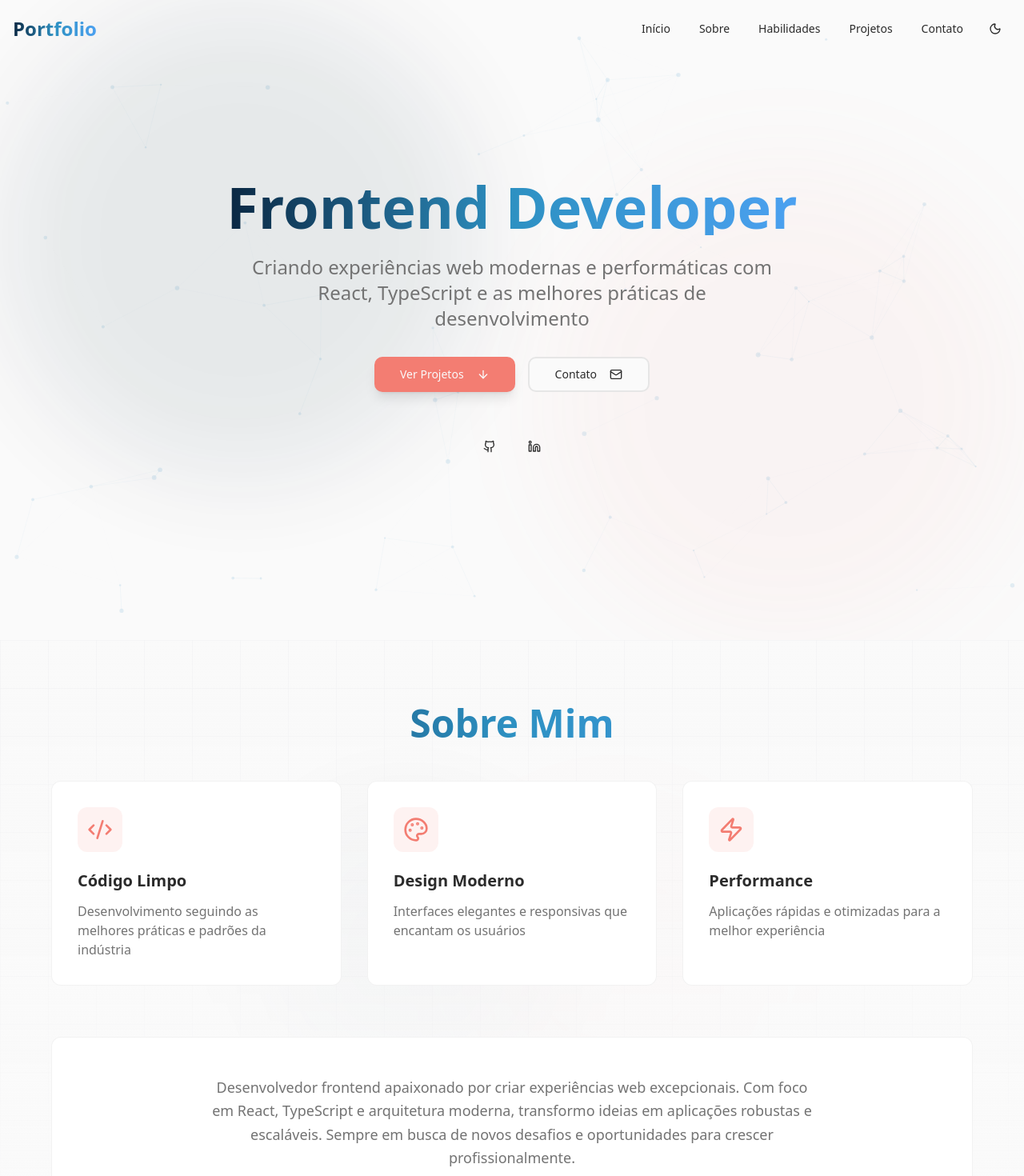
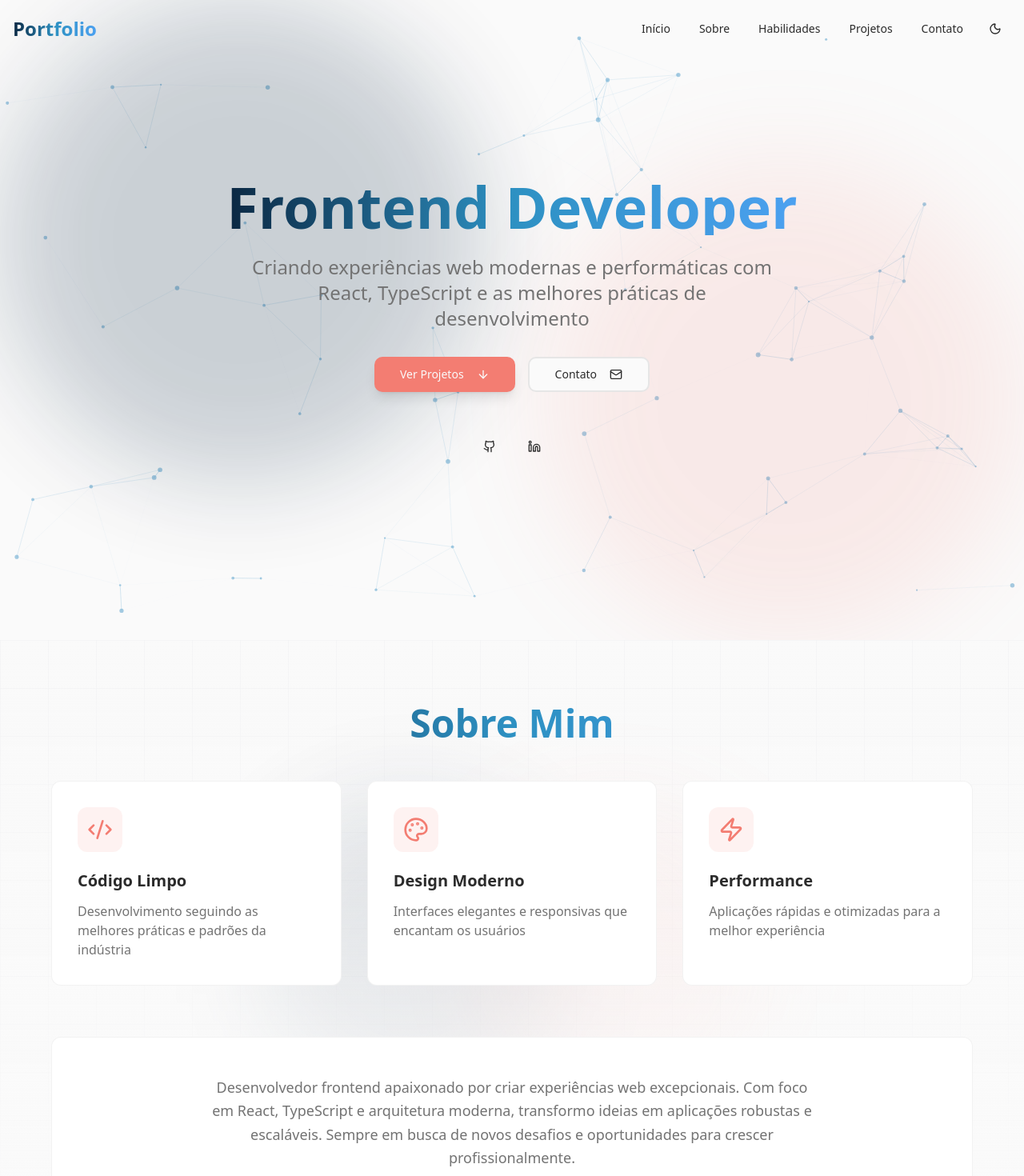
Before and after one commit to glheringer/glheringer-portfolio, a React (Vite) app: page / in a window 1280 px wide. Shown: the top 1470 px of the page at 80% size. Built offline with nearby package versions, Linux system fonts and the light colour scheme; the HTML template or start-up script is replaced by a standard one.

Commit message:
fix: aumentado a opacidade das formas geometricas do background animado

```diff
--- a/src/components/backgrounds/AnimatedDots.tsx
+++ b/src/components/backgrounds/AnimatedDots.tsx
@@ -65,8 +65,8 @@ export const AnimatedDots = () => {
         ctx.beginPath();
         ctx.arc(dot.x, dot.y, dot.radius, 0, Math.PI * 2);
         ctx.fillStyle = isDark
-          ? 'rgba(78, 154, 241, 0.3)'
-          : 'rgba(46, 139, 192, 0.3)';
+          ? 'rgba(78, 154, 241, 0.7)'
+          : 'rgba(46, 139, 192, 0.6)';
         ctx.fill();
       });
 
@@ -82,8 +82,8 @@ export const AnimatedDots = () => {
             ctx.moveTo(dot.x, dot.y);
             ctx.lineTo(otherDot.x, otherDot.y);
             ctx.strokeStyle = isDark
-              ? `rgba(78, 154, 241, ${0.15 * (1 - distance / 150)})`
-              : `rgba(46, 139, 192, ${0.15 * (1 - distance / 150)})`;
+              ? `rgba(78, 154, 241, ${0.4 * (1 - distance / 150)})`
+              : `rgba(46, 139, 192, ${0.35 * (1 - distance / 150)})`;
             ctx.lineWidth = 1;
             ctx.stroke();
           }
@@ -104,7 +104,7 @@ export const AnimatedDots = () => {
   return (
     <canvas
       ref={canvasRef}
-      className="absolute inset-0 w-full h-full pointer-events-none opacity-40"
+      className="absolute inset-0 w-full h-full pointer-events-none opacity-70"
       style={{ background: 'transparent' }}
     />
   );
--- a/src/components/backgrounds/GradientOrb.tsx
+++ b/src/components/backgrounds/GradientOrb.tsx
@@ -18,9 +18,9 @@ export const GradientOrb = ({
   };
 
   const colorClasses = {
-    primary: 'bg-primary/10',
-    accent: 'bg-accent/10',
-    hover: 'bg-hover/10',
+    primary: 'bg-primary/25',
+    accent: 'bg-accent/25',
+    hover: 'bg-hover/25',
   };
 
   return (
--- a/src/components/backgrounds/GridBackground.tsx
+++ b/src/components/backgrounds/GridBackground.tsx
@@ -17,10 +17,10 @@ export const GridBackground = () => {
       />
 
       {/* Animated orbs */}
-      <div className="absolute top-1/4 left-1/4 w-96 h-96 bg-primary/5 rounded-full blur-3xl animate-pulse"
+      <div className="absolute top-1/4 left-1/4 w-96 h-96 bg-primary/20 rounded-full blur-3xl animate-pulse"
         style={{ animationDuration: '8s' }}
       />
-      <div className="absolute bottom-1/4 right-1/4 w-96 h-96 bg-accent/5 rounded-full blur-3xl animate-pulse"
+      <div className="absolute bottom-1/4 right-1/4 w-96 h-96 bg-accent/20 rounded-full blur-3xl animate-pulse"
         style={{ animationDuration: '10s', animationDelay: '2s' }}
       />
     </div>
```
